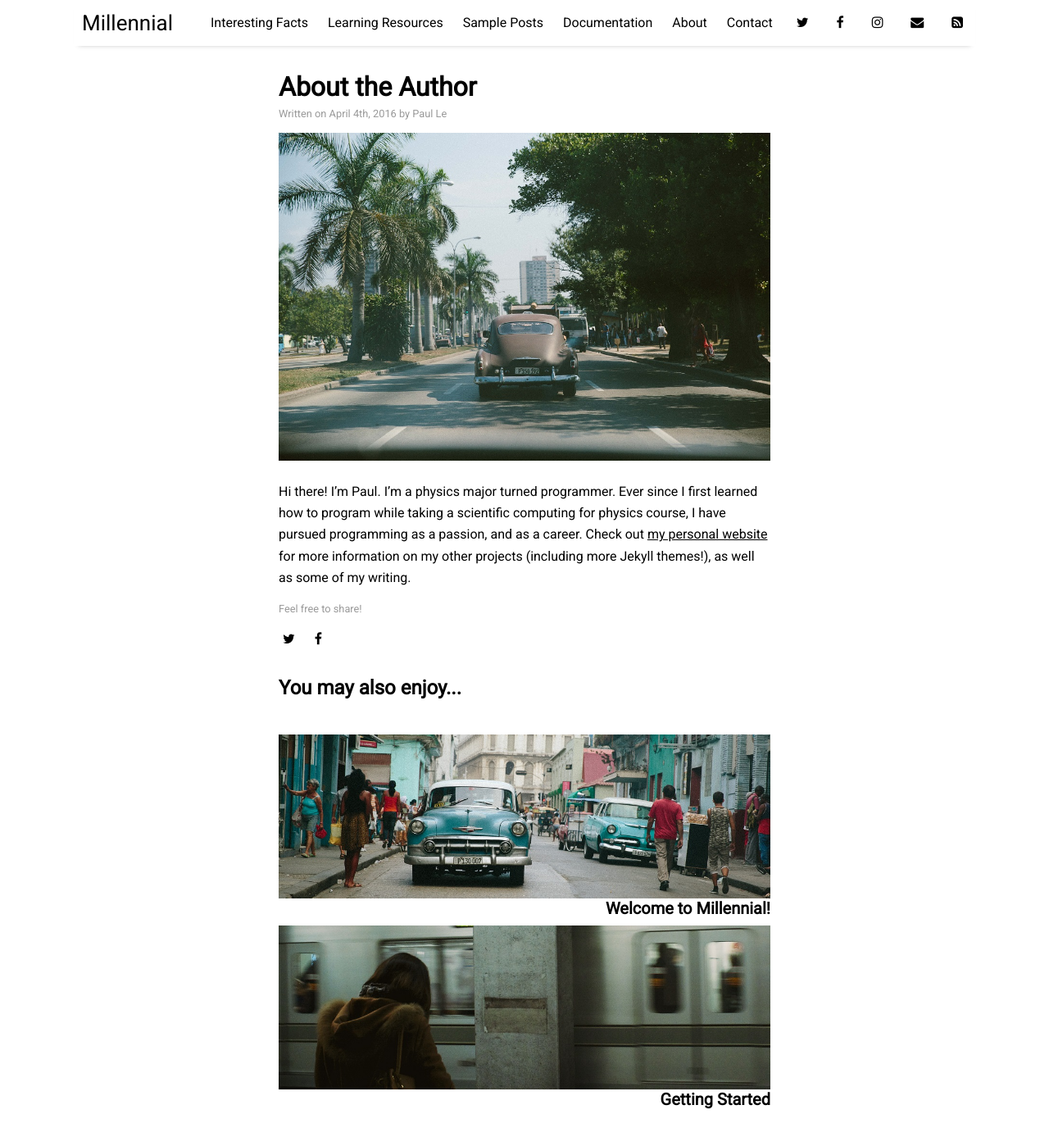
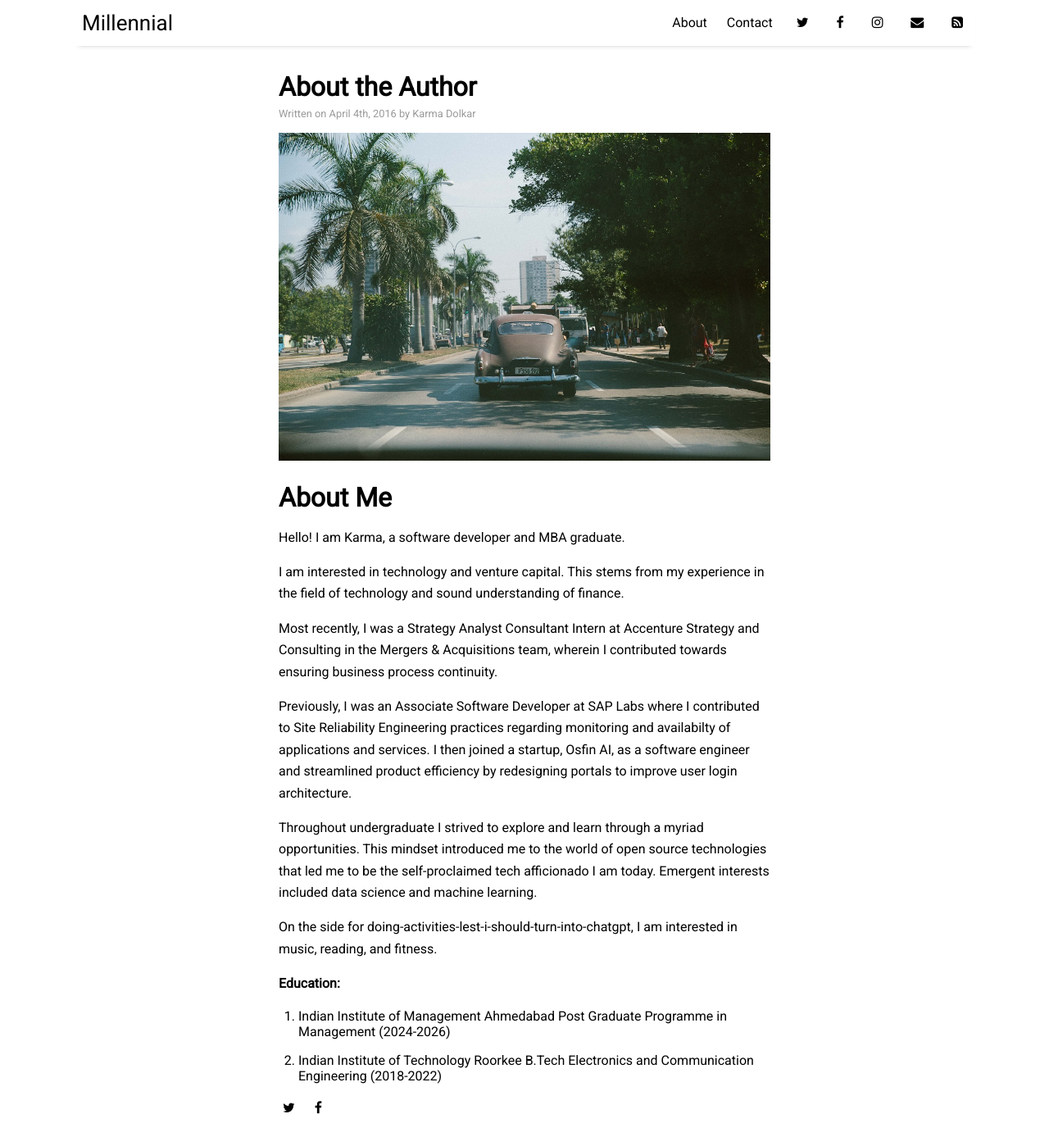
Before and after one commit to karmadolkar/karmadolkar.github.io, a Jekyll site: the page built from _posts/2016-04-04-about-the-author.md, in a window 1280 px wide and 1400 px high. Shown: the whole window at 82% size. Built offline with Jekyll 4.4.1, drawn with Linux system fonts in a browser that asks for light colours; nearby versions of some CDN libraries.

Commit message:
about me added

```diff
--- a/_posts/2016-04-04-about-the-author.md
+++ b/_posts/2016-04-04-about-the-author.md
@@ -1,10 +1,27 @@
 ---
 layout: post
 title: "About the Author"
-author: "Paul Le"
+author: "Karma Dolkar"
 categories: facts
 tags: [sample]
 image: cuba-2.jpg
 ---
+# About Me
 
-Hi there! I'm Paul. I’m a physics major turned programmer. Ever since I first learned how to program while taking a scientific computing for physics course, I have pursued programming as a passion, and as a career. Check out [my personal website](https://www.lenpaul.com/) for more information on my other projects (including more Jekyll themes!), as well as some of my writing.
+Hello! I am Karma, a software developer and MBA graduate.
+
+I am interested in technology and venture capital. This stems from my experience in the field of technology and sound understanding of finance.
+
+Most recently, I was a Strategy Analyst Consultant Intern at Accenture Strategy and Consulting in the Mergers & Acquisitions team, wherein I contributed towards ensuring business process continuity.
+
+Previously, I was an Associate Software Developer at SAP Labs where I contributed to Site Reliability Engineering practices regarding monitoring and availabilty of applications and services. I then joined a startup, Osfin AI, as a software engineer and streamlined product efficiency by redesigning portals to improve user login architecture.
+
+Throughout undergraduate I strived to explore and learn through a myriad opportunities. This mindset introduced me to the world of open source technologies that led me to be the self-proclaimed tech afficionado I am today. Emergent interests included data science and machine learning.
+
+On the side for doing-activities-lest-i-should-turn-into-chatgpt, I am interested in music, reading, and fitness.
+
+
+**Education:**
+
+1. Indian Institute of Management Ahmedabad Post Graduate Programme in Management (2024-2026)
+2. Indian Institute of Technology Roorkee B.Tech Electronics and Communication Engineering (2018-2022)
```
Also changed, not shown: _data/settings.yml (+8 -8 lines).
